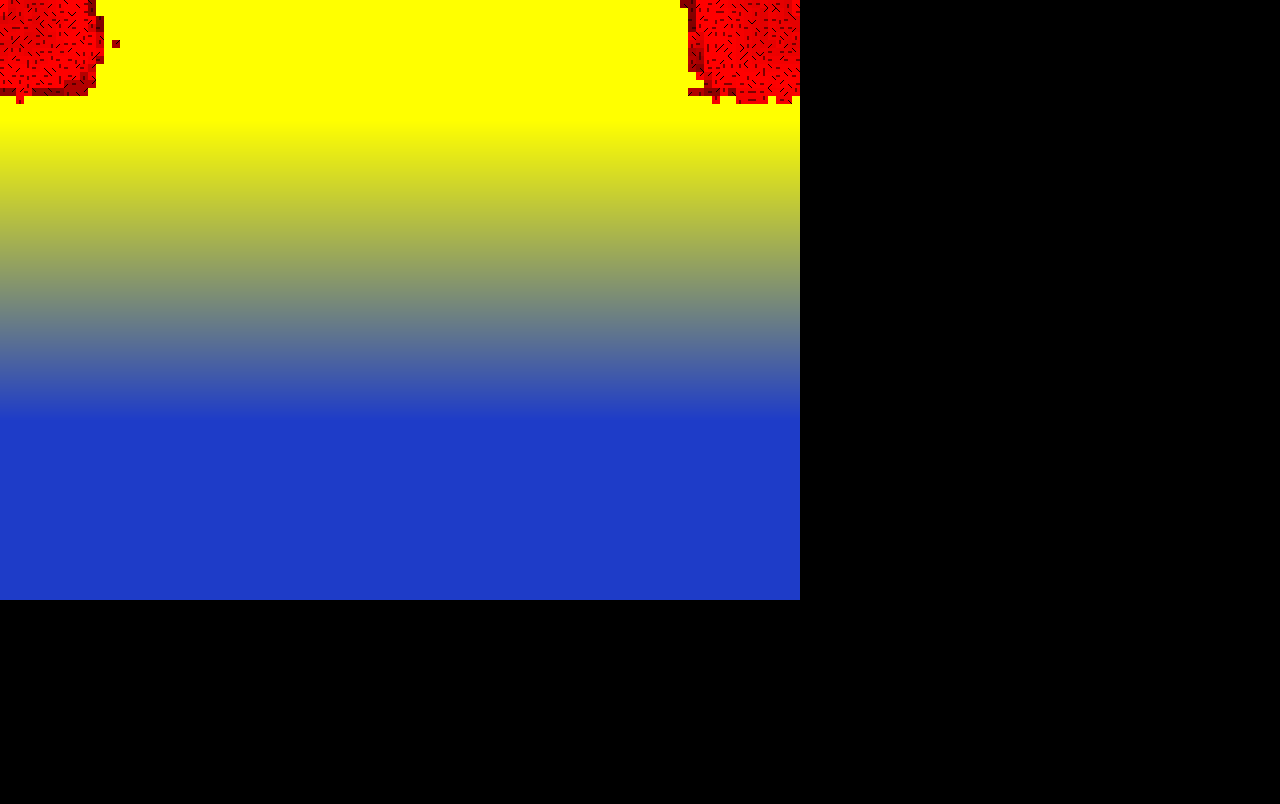
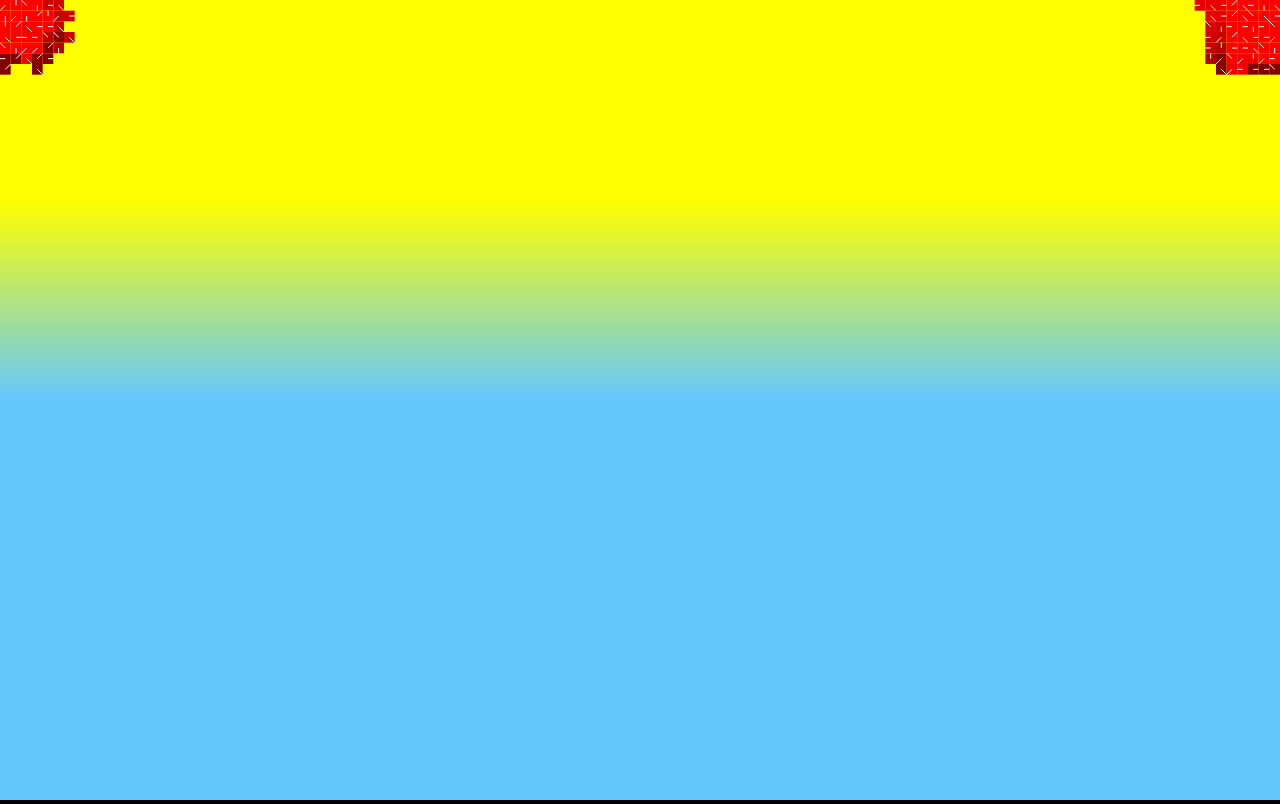
Before and after one commit to hhhhhhh2019/life2, a plain HTML site: page index.html in a window 1280 px wide. Drawn offline with Linux system fonts and the light colour scheme; animation ran at ten frames a second.

Commit message:
Add files via upload

```diff
--- a/index.html
+++ b/index.html
@@ -15,6 +15,10 @@
 			canvas {
 				background: white;
 			}
+
+			p {
+				color:white;
+			}
 		</style>
 	</head>
 	<body>
--- a/index.js
+++ b/index.js
@@ -1,17 +1,20 @@
-const ORGANIC_ENERGY = 50;
+const ORGANIC_ENERGY = 100;
 const SUN_ENERGY = 50;
-const SUN_LENGTH = 0.7;
-const ENERGY_TO_DOUBLE = 400;
+const SUN_LENGTH = 0.5;
+const ENERGY_TO_DOUBLE = 500;
 const DEAD_COLOR = "#404040";
 const LIFE_COLOR = "#e0a040";
-const MUTATION_KOOF = 0.001;
+const MUTATION_KOOF = 0.0001;
+const MAX_KRISTALS = 10;
+const KRISTAL_KOOF = 1; //множитель для кристаллов
+const ENERGY_FOR_KRISTAL = 30; //енергия за кристалл
 const TYPE_RENDER = 1; // 0 - просто клетки, 1 - их энергия
 
-const width = 800;
-const height = 600;
+const width = window.innerWidth;
+const height = window.innerHeight;
 
-const mapWidth = 100;
-const mapHeight = mapWidth * (height / width);
+const mapWidth = 120;
+const mapHeight = Math.round(mapWidth * (height / width));
 
 const dx = width / mapWidth;
 const dy = height / mapHeight;
@@ -61,7 +64,7 @@ const inInterval = function(a, b, c) {
 const isLike = function(a, b) {
 	let distinctions = 0;
 	for (let i = 0; i < a.dnk.length; i++) {
-		if (a.dnk[i] != b.dnk[0]) distinctions++;
+		if (a.dnk[i] != b.dnk[i]) distinctions++;
 		if (distinctions > 8) break;
 	}
 	return distinctions <= 8;
@@ -76,6 +79,7 @@ class Cell {
 		this.dnk_offset = 0;
 		this.energy = e;
 		this.dir = Math.floor(Math.random()*8);
+		this.kristals = 0;
 	}
 
 	draw() {
@@ -83,20 +87,27 @@ class Cell {
 		else if (TYPE_RENDER == 0) ctx.fillStyle = LIFE_COLOR;
 		else ctx.fillStyle = `rgb(${this.energy / ENERGY_TO_DOUBLE * 255}, 0, 0)`;
 		ctx.fillRect(this.x * dx, this.y * dy, dx, dy);
+		ctx.strokeStyle = "white";
 		ctx.beginPath();
-		ctx.moveTo(this.x * dx + dx / 2, this.y * dx + dy / 2);
-		ctx.lineTo(this.x * dx + dx / 2 + num2dir(this.dir)[0] * (dx / 2), this.y * dx + dy / 2 + num2dir(this.dir)[1] * (dy / 2));
+		ctx.moveTo(this.x * dx + dx / 2, this.y * dy + dy / 2);
+		ctx.lineTo(this.x * dx + dx / 2 + num2dir(this.dir)[0] * (dx / 2), this.y * dy + dy / 2 + num2dir(this.dir)[1] * (dy / 2));
 		ctx.stroke();
 	}
 
 	step() {
-        this.energy = Math.min(this.energy, ENERGY_TO_DOUBLE)
+        this.energy = Math.min(this.energy, ENERGY_TO_DOUBLE);
+        this.kristals = Math.min(this.kristals, MAX_KRISTALS);
+        if (this.kristals == MAX_KRISTALS) {
+        	this.energy += this.kristals * ENERGY_FOR_KRISTAL;
+        	this.kristals = 0;
+        }
 
 		this.energy-=0.1;
 
 		//фотоситез
 		if (inInterval(0, 7, this.dnk[this.dnk_offset]) == true) {
 			this.energy += Math.max(0, (height * SUN_LENGTH - this.y * dy) / height * 2) * SUN_ENERGY;
+			this.kristals += Math.max(0, (height * (1-SUN_LENGTH) - (height - this.y * dy)) / height * 2) * KRISTAL_KOOF;
 			this.dnk_offset = (this.dnk_offset + 1) % this.dnk.length;
 			return;
 		}
@@ -135,7 +146,7 @@ class Cell {
 			else if (c.energy <= 0) offset = 3;
 			offset = this.dnk[(this.dnk_offset + offset) % this.dnk.length];
 			this.dnk_offset = (this.dnk_offset + offset) % this.dnk.length;
-			this.energy -= 3;
+			this.energy -= 1;
 			return;
 		}
 
@@ -153,6 +164,7 @@ class Cell {
 			else if (c != void 0 && c.energy <= 0) {
 				offset = 3;
 				this.energy += ORGANIC_ENERGY;
+				this.kristals += c.kristals;
 			}
 			offset = this.dnk[(this.dnk_offset + offset) % this.dnk.length];
 			this.dnk_offset = (this.dnk_offset + offset) % this.dnk.length;
@@ -169,7 +181,7 @@ class Cell {
 			}
 			offset = this.dnk[(this.dnk_offset + offset) % this.dnk.length];
 			this.dnk_offset = (this.dnk_offset + offset) % this.dnk.length;
-			this.energy -= 1;
+			this.energy -= 0.5;
 			return;
 		}
 
@@ -178,13 +190,12 @@ class Cell {
 			let n = [];
 			for (let i = 0; i < 8; i++) {
 				let [x,y] = num2dir(i);
-				x += this.x; y += this.y;
-				let c = get(x, y);
-				if (c != void 0 && c.energy > 0) n.push(c);
+				let c = get(this.x + x, this.y + y);
+				if (c != void 0 && c.energy > 0 && c != this) n.push(c);
 			}
 
 			if (n.length > 0) {
-				this.energy /= n.length;
+				this.energy /= n.length + 1;
 				for (let i = 0; i < n.length; i++) {
 					n[i].energy += this.energy;
 				}
@@ -200,7 +211,7 @@ class Cell {
 	}
 
 	mutate() {
-		if (Math.random() < MUTATION_KOOF)
+		if (Math.random() <= MUTATION_KOOF)
 			this.dnk[Math.floor(Math.random() * this.dnk.length)] = Math.floor(Math.random()*64);
 	}
 
@@ -232,14 +243,16 @@ const mix = function(a, b, c) {
 	return (a * c) + (b * (1 - c));
 }
 
+//const p = document.getElementById("p")
+
 const update = function() {
 	let lively = 0;
 
 	for (let i = 0; i < height; i++) {
-		let c = Math.max(0, (height * SUN_LENGTH - i) / height * 2);
-		let r = mix(255, 30, c);
-		let g = mix(255, 60, c);
-		let b = mix(0, 200, c);
+		let c = Math.max(0, (height * SUN_LENGTH - i) / height * 4);
+		let r = mix(255, 100, c);
+		let g = mix(255, 200, c);
+		let b = mix(0, 255, c);
 		ctx.fillStyle = `rgb(${r}, ${g}, ${b})`;
 		ctx.fillRect(0, i, width, 1);
 	}
@@ -254,10 +267,18 @@ const update = function() {
 			nmap[i].double();
 			nmap[i].mutate();
 			lively++;
+		} else {
+			if (get(nmap[i].x, nmap[i].y+1) == null) {
+				set(nmap[i].x, nmap[i].y+1, nmap[i]);
+				set(nmap[i].x, nmap[i].y, null);
+				nmap[i].y++;
+			}
 		}
 
 		nmap[i].draw();
 	}
+
+	//p.innerHTML = Math.random();
 
 	if (lively > 0)
 		requestAnimationFrame(update);
```
